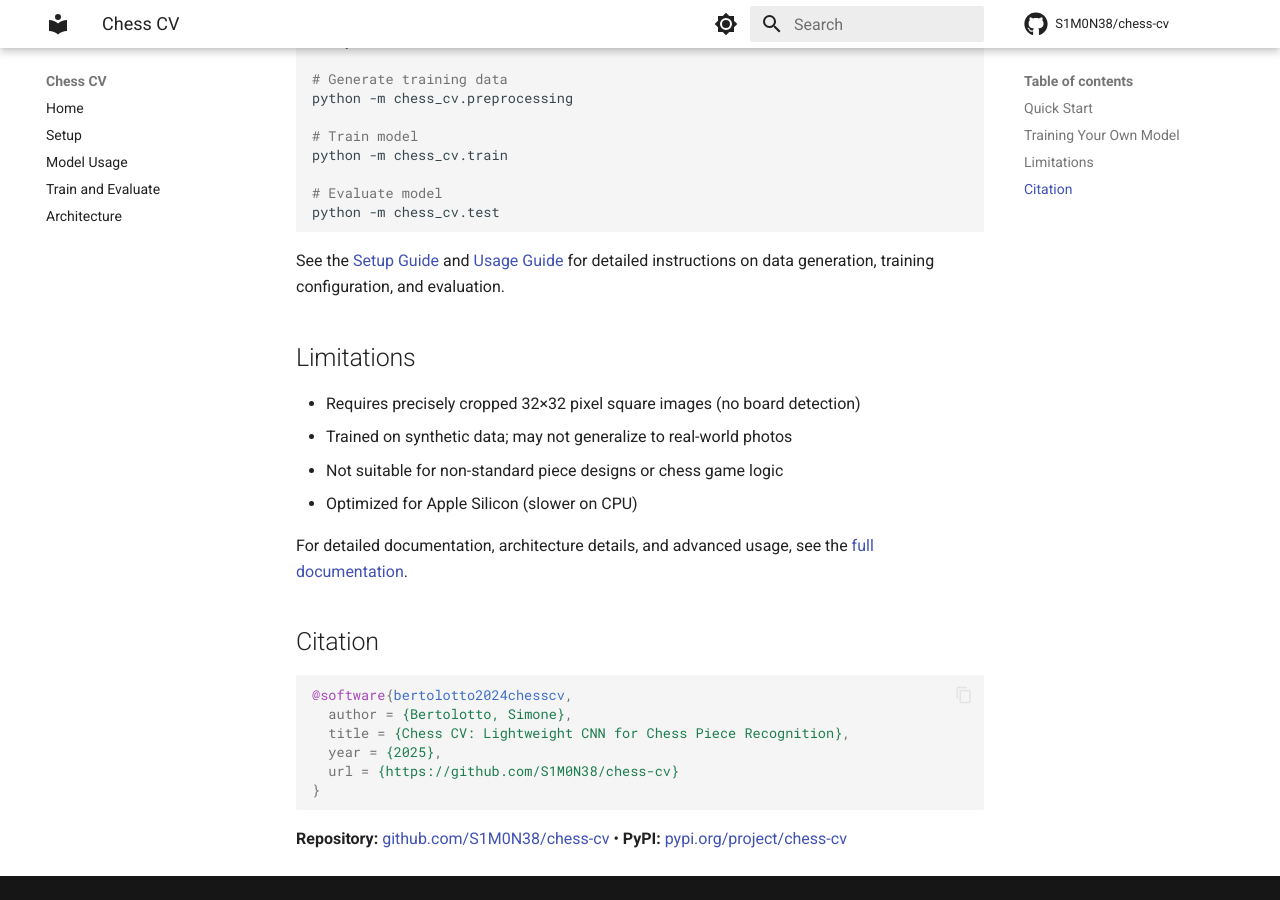
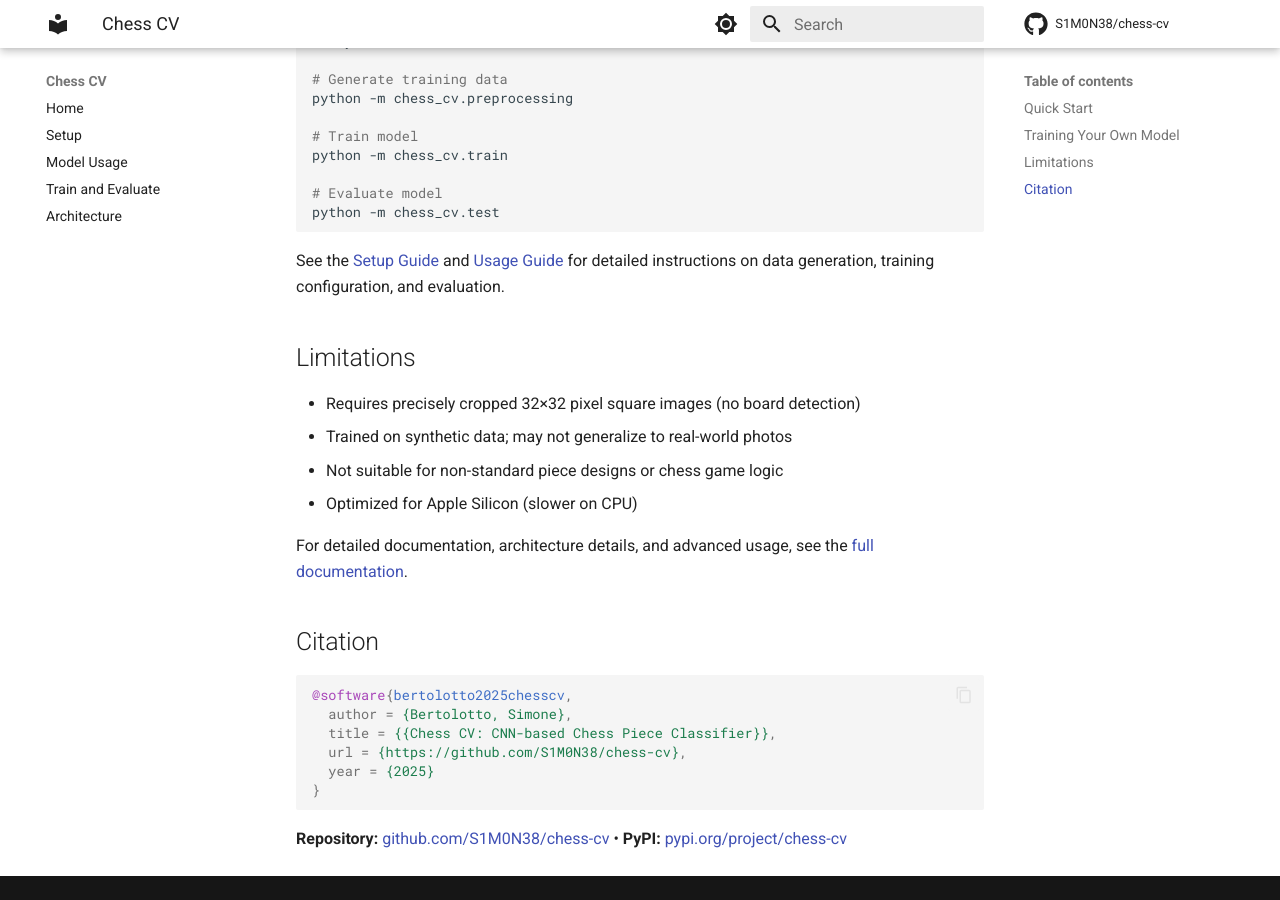
Before and after one commit to S1M0N38/chess-cv, an MkDocs documentation site: the page built from docs/README_hf.md, in a window 1280 px wide and 900 px high, scrolled down 1434 px. Built offline with MkDocs 1.6.1 and Material for MkDocs 9.7.7, drawn with Linux system fonts in a browser that asks for light colours; comment, search, counter and statistics services are not loaded.

Commit message:
docs: update README_hf.md citation

````diff
--- a/docs/README_hf.md
+++ b/docs/README_hf.md
@@ -121,11 +121,11 @@ For detailed documentation, architecture details, and advanced usage, see the [f
 ## Citation
 
 ```bibtex
-@software{bertolotto2024chesscv,
+@software{bertolotto2025chesscv,
   author = {Bertolotto, Simone},
-  title = {Chess CV: Lightweight CNN for Chess Piece Recognition},
-  year = {2025},
-  url = {https://github.com/S1M0N38/chess-cv}
+  title = {{Chess CV: CNN-based Chess Piece Classifier}},
+  url = {https://github.com/S1M0N38/chess-cv},
+  year = {2025}
 }
 ```
 
````
